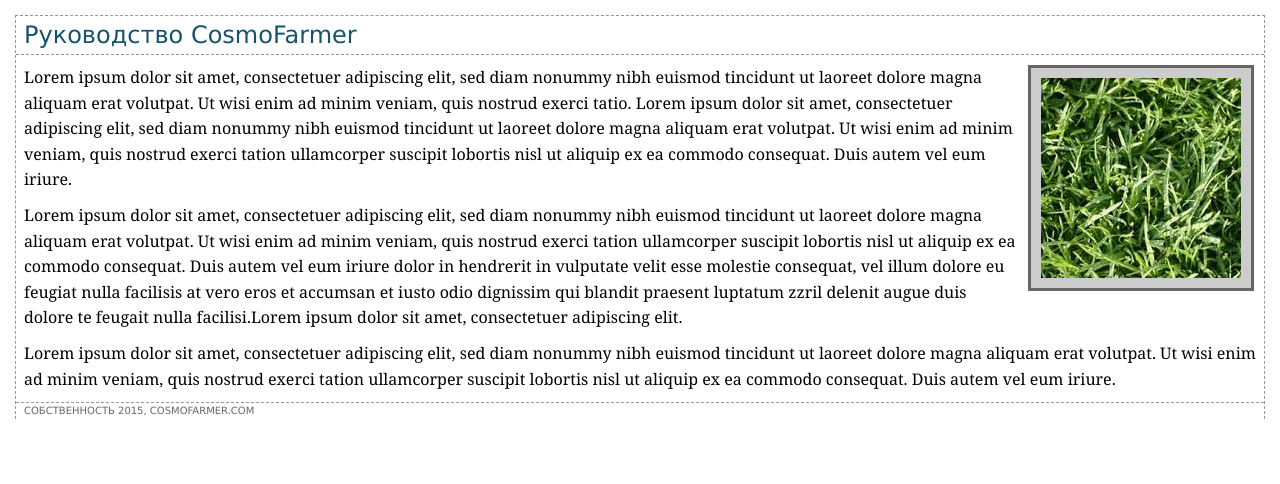
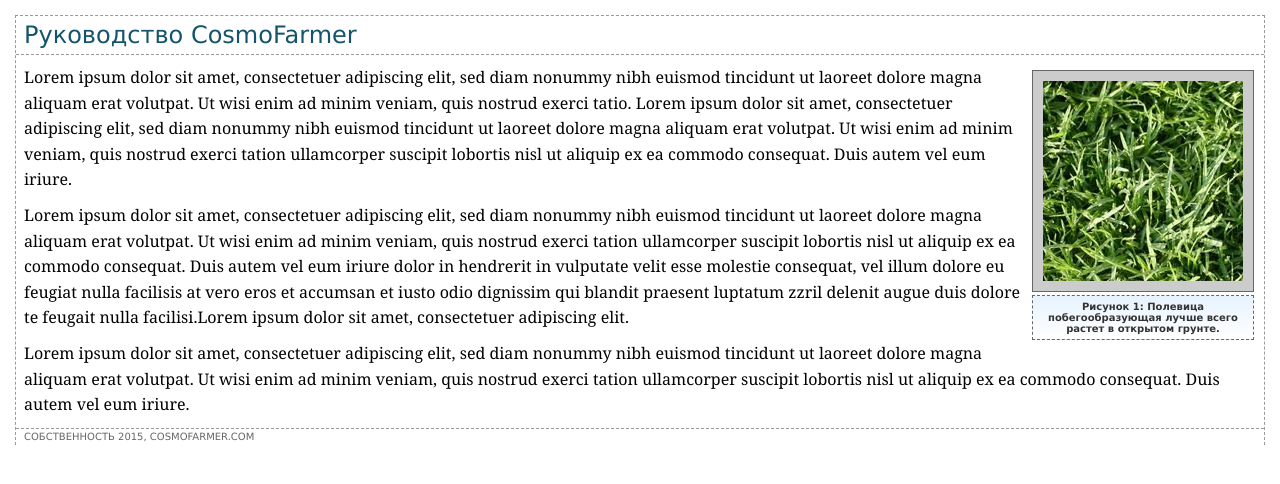
Before and after one commit to urmatd/css_david.mcfarland, a plain HTML site: page 08/01_image_ex/image.html in a window 1280 px wide. Drawn offline with Linux system fonts and the light colour scheme.

Commit message:
Изменил формат изображения

```diff
--- a/08/01_image_ex/image.html
+++ b/08/01_image_ex/image.html
@@ -9,13 +9,18 @@
   <body>
     <div class="content">
       <h1>Руководство CosmoFarmer</h1>
+      <figure>
         <img
           src="../images/grass.jpg"
           alt="Искусственная трава"
           width="200"
           height="200"
-        class="figure"
         />
+        <figcaption>
+          Рисунок 1: Полевица побегообразующая лучше всего растет в открытом
+          грунте.
+        </figcaption>
+      </figure>
       <p>
         Lorem ipsum dolor sit amet, consectetuer adipiscing elit, sed diam
         nonummy nibh euismod tincidunt ut laoreet dolore magna aliquam erat
--- a/08/01_image_ex/styles.css
+++ b/08/01_image_ex/styles.css
@@ -144,11 +144,22 @@ p {
   border-top: 1px dashed #999;
   clear: both;
 }
-img.figure {
+figure {
   float: right;
-  margin: 10px;
-  border: solid #666;
+  width: 222px;
+  margin: 15px 10px 5px 10px;
+}
+figure img {
+  border: 1px solid #666;
   background-color: #ccc;
   padding: 10px;
 }
+figcaption {
+  font: bold 1em / normal Verdana, Arial, Helvetica, sans-serif;
+  color: #333;
+  text-align: center;
+  background-image: linear-gradient(to bottom, #e6f3ff, white);
+  border: 1px dashed #666;
+  padding: 5px;
+}
 /* пользовательские стили  */
```
Also changed, not shown: 1 other file. Lines whose indentation alone changed are shown as unchanged.
